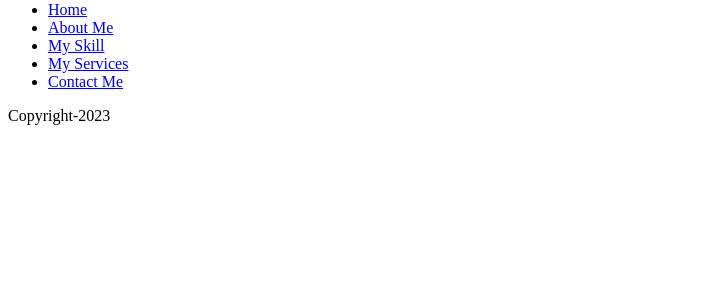
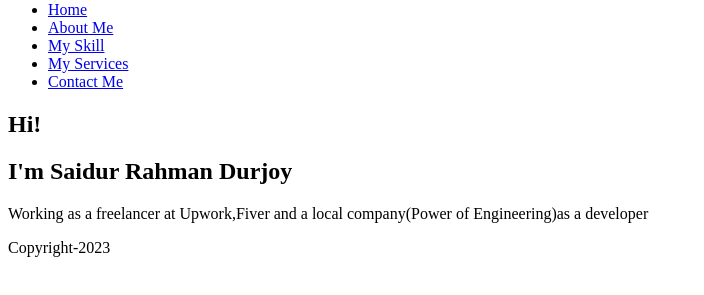
Before and after one commit to devsrdurjoy/my-portfolio, a plain HTML site: page index.html in a window 1280 px wide. Shown: the part 79-374 px from the top of the page, without its empty margins (0-704 px from the left). Drawn offline with Linux system fonts and the light colour scheme.

Commit message:
Introduction

```diff
--- a/index.html
+++ b/index.html
@@ -20,7 +20,13 @@
       </nav>
     </header>
     <main>
-
+        <section>
+            <div>
+                <h1>Hi!</h1>
+                <h2>I'm Saidur Rahman Durjoy</h2>
+                <p>Working as a freelancer at Upwork,Fiver and a local company(Power of Engineering)as a developer</p>
+            </div>
+        </section>
     </main>
     <footer>
         <P>Copyright-2023</P>
```
